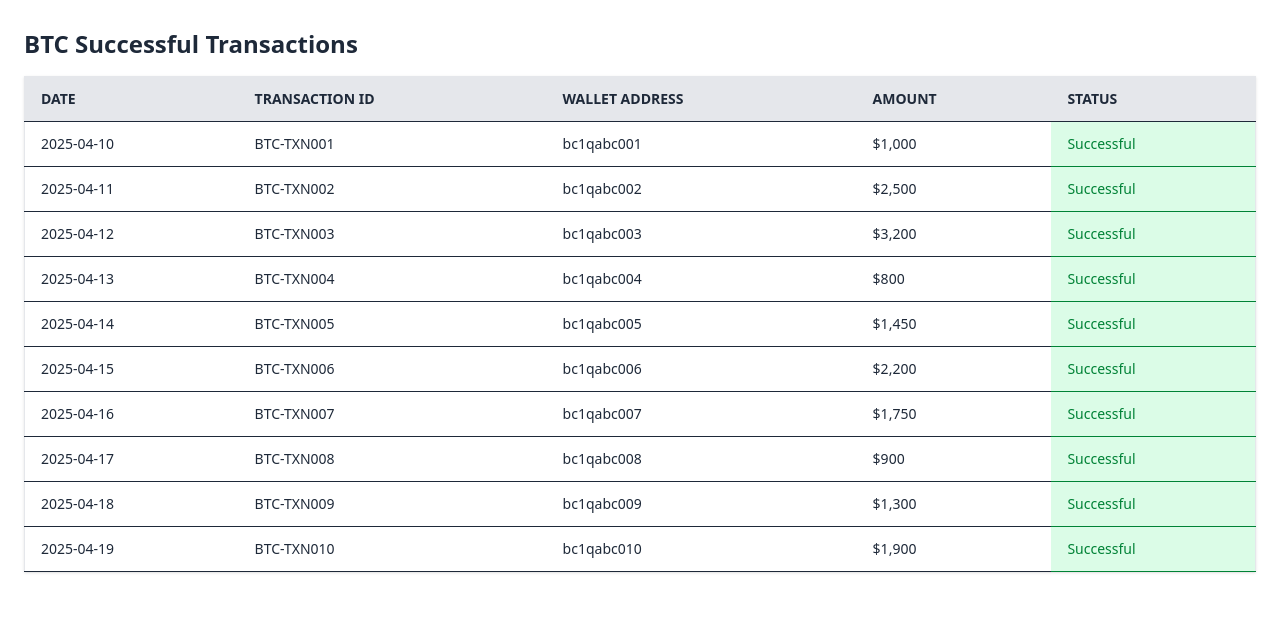
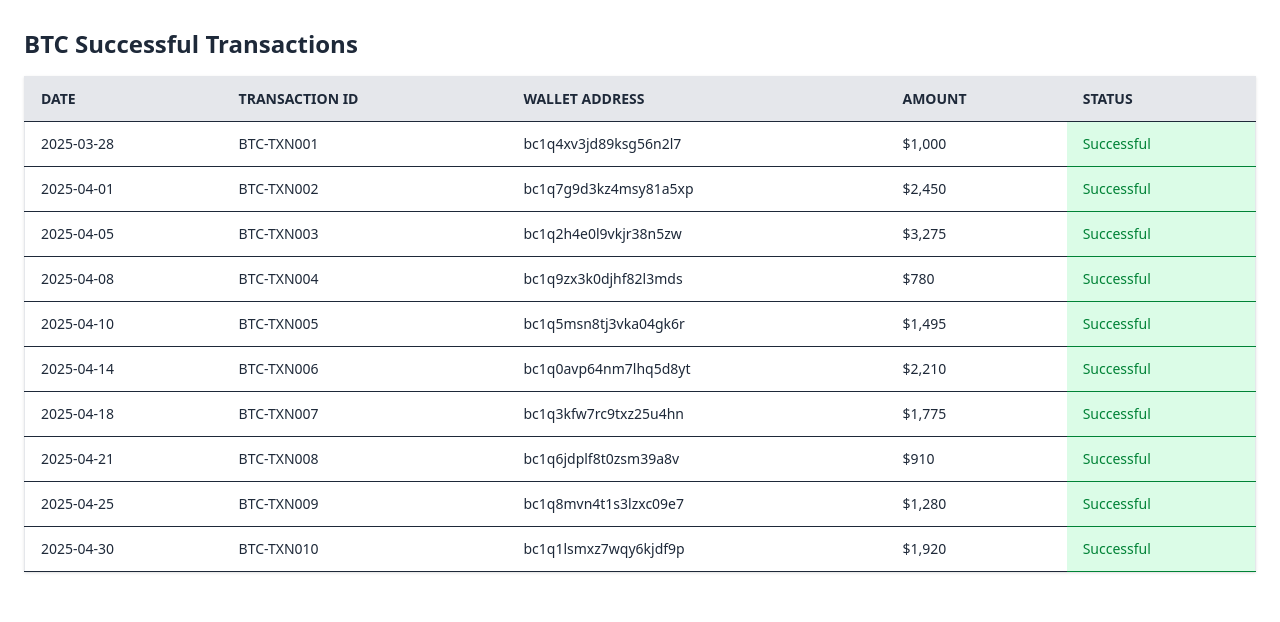
Before and after one commit to anderson-wq/TC, a React (Vite) app in the folder frontend/: page / in a window 1280 px wide. Shown: the part 2740-3362 px from the top of the page. Built offline with nearby package versions, Linux system fonts and the light colour scheme; no server answers.

Commit message:
updating the table

```diff
--- a/frontend/src/components/TransactionTable.tsx
+++ b/frontend/src/components/TransactionTable.tsx
@@ -11,83 +11,83 @@ type Transaction = {
 
 const transactions: Transaction[] = [
   {
-    date: '2025-04-10',
+    date: '2025-03-28',
     transactionNumber: 'BTC-TXN001',
     method: 'Crypto',
-    accountNumber: 'bc1qabc001',
+    accountNumber: 'bc1q4xv3jd89ksg56n2l7',
     amount: '$1,000',
     status: 'Successful',
   },
   {
-    date: '2025-04-11',
+    date: '2025-04-01',
     transactionNumber: 'BTC-TXN002',
     method: 'Crypto',
-    accountNumber: 'bc1qabc002',
-    amount: '$2,500',
+    accountNumber: 'bc1q7g9d3kz4msy81a5xp',
+    amount: '$2,450',
     status: 'Successful',
   },
   {
-    date: '2025-04-12',
+    date: '2025-04-05',
     transactionNumber: 'BTC-TXN003',
     method: 'Crypto',
-    accountNumber: 'bc1qabc003',
-    amount: '$3,200',
+    accountNumber: 'bc1q2h4e0l9vkjr38n5zw',
+    amount: '$3,275',
     status: 'Successful',
   },
   {
-    date: '2025-04-13',
+    date: '2025-04-08',
     transactionNumber: 'BTC-TXN004',
     method: 'Crypto',
-    accountNumber: 'bc1qabc004',
-    amount: '$800',
+    accountNumber: 'bc1q9zx3k0djhf82l3mds',
+    amount: '$780',
+    status: 'Successful',
+  },
+  {
+    date: '2025-04-10',
+    transactionNumber: 'BTC-TXN005',
+    method: 'Crypto',
+    accountNumber: 'bc1q5msn8tj3vka04gk6r',
+    amount: '$1,495',
     status: 'Successful',
   },
   {
     date: '2025-04-14',
-    transactionNumber: 'BTC-TXN005',
-    method: 'Crypto',
-    accountNumber: 'bc1qabc005',
-    amount: '$1,450',
-    status: 'Successful',
-  },
-  {
-    date: '2025-04-15',
     transactionNumber: 'BTC-TXN006',
     method: 'Crypto',
-    accountNumber: 'bc1qabc006',
-    amount: '$2,200',
-    status: 'Successful',
-  },
-  {
-    date: '2025-04-16',
-    transactionNumber: 'BTC-TXN007',
-    method: 'Crypto',
-    accountNumber: 'bc1qabc007',
-    amount: '$1,750',
-    status: 'Successful',
-  },
-  {
-    date: '2025-04-17',
-    transactionNumber: 'BTC-TXN008',
-    method: 'Crypto',
-    accountNumber: 'bc1qabc008',
-    amount: '$900',
+    accountNumber: 'bc1q0avp64nm7lhq5d8yt',
+    amount: '$2,210',
     status: 'Successful',
   },
   {
     date: '2025-04-18',
-    transactionNumber: 'BTC-TXN009',
+    transactionNumber: 'BTC-TXN007',
     method: 'Crypto',
-    accountNumber: 'bc1qabc009',
-    amount: '$1,300',
+    accountNumber: 'bc1q3kfw7rc9txz25u4hn',
+    amount: '$1,775',
     status: 'Successful',
   },
   {
-    date: '2025-04-19',
+    date: '2025-04-21',
+    transactionNumber: 'BTC-TXN008',
+    method: 'Crypto',
+    accountNumber: 'bc1q6jdplf8t0zsm39a8v',
+    amount: '$910',
+    status: 'Successful',
+  },
+  {
+    date: '2025-04-25',
+    transactionNumber: 'BTC-TXN009',
+    method: 'Crypto',
+    accountNumber: 'bc1q8mvn4t1s3lzxc09e7',
+    amount: '$1,280',
+    status: 'Successful',
+  },
+  {
+    date: '2025-04-30',
     transactionNumber: 'BTC-TXN010',
     method: 'Crypto',
-    accountNumber: 'bc1qabc010',
-    amount: '$1,900',
+    accountNumber: 'bc1q1lsmxz7wqy6kjdf9p',
+    amount: '$1,920',
     status: 'Successful',
   },
 ];
@@ -99,7 +99,9 @@ const TransactionTable: React.FC = () => {
 
   return (
     <div className="p-6 overflow-x-auto">
-      <h2 className="text-2xl font-bold mb-4 text-gray-800">BTC Successful Transactions</h2>
+      <h2 className="text-2xl font-bold mb-4 text-gray-800">
+        BTC Successful Transactions
+      </h2>
       <table className="min-w-full bg-white border border-gray-200 shadow-sm">
         <thead>
           <tr className="bg-gray-200 text-gray-800 text-left text-sm uppercase">
```
